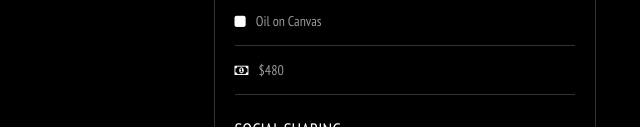
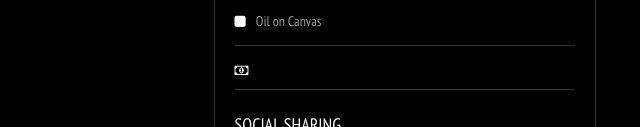
Before and after one commit to JoaoDeCastro/deniserosafinearts, a plain HTML site: page gallery-detail-landscape-2.html in a window 1280 px wide. Shown: the part 825-952 px from the top of the page, 640-1280 px from the left. Drawn offline with Linux system fonts and the light colour scheme; a web font is replaced by a local one.

Commit message:
removing price

```diff
--- a/gallery-detail-landscape-2.html
+++ b/gallery-detail-landscape-2.html
@@ -166,7 +166,7 @@
 									<p><i class="fa fa-edit"></i> 24" x 36"</p>
                                     <p> <i class="fa fa-square"></i> Oil on Canvas</p>
 
-                                    <p> <i class="fa fa-money"></i> <a href="#"> $480 </a> </p>
+                                    <p> <i class="fa fa-money"></i> <a href="#">  </a> </p>
                                 </div>
                         		<h5>Social Sharing</h5>
                                 <ul class="type3 dt-sc-social-icons">
```
Also changed, not shown: gallery-detail-floral-1.html (+1 -1 lines), gallery-detail-landscape-3.html (+1 -1 lines), gallery-detail-landscape-4.html (+1 -1 lines), gallery-detail-still-life-1.html (+1 -1 lines), gallery-detail-still-life-2.html (+1 -1 lines), gallery-detail-still-life-3.html (+1 -1 lines), gallery-detail-still-life-4.html (+1 -1 lines), gallery-detail-still-life-5.html (+1 -1 lines).
